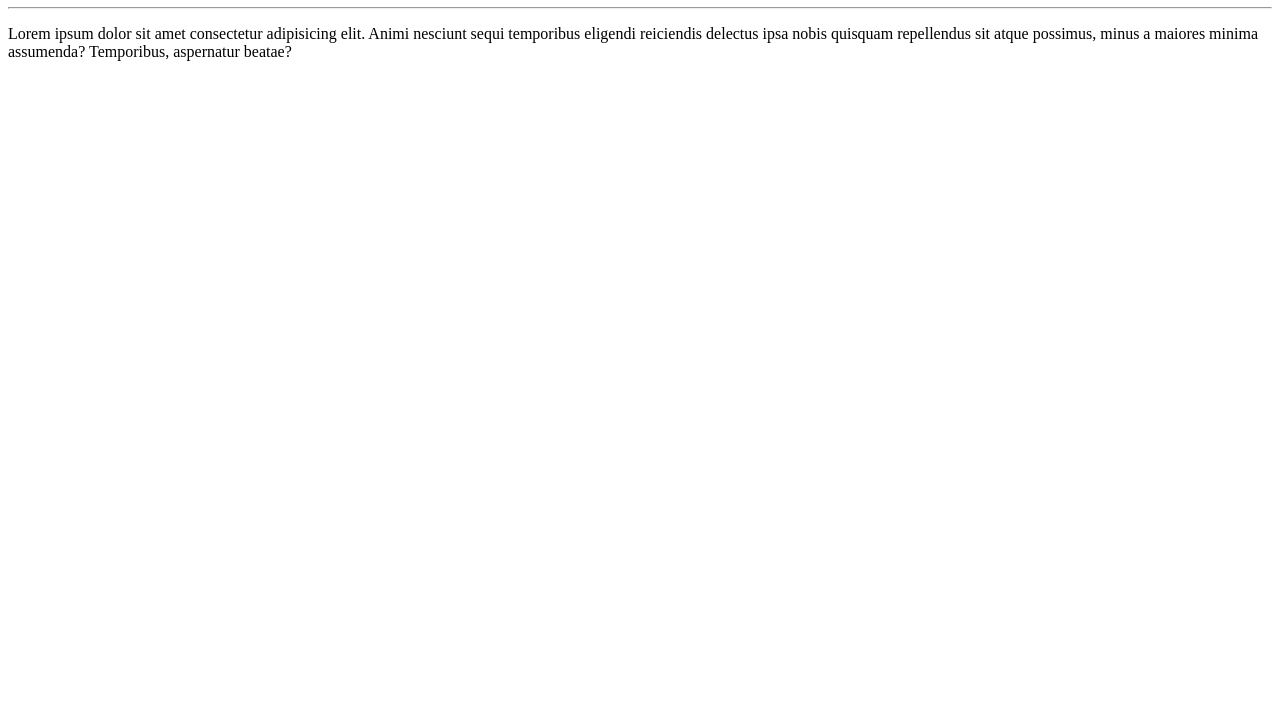
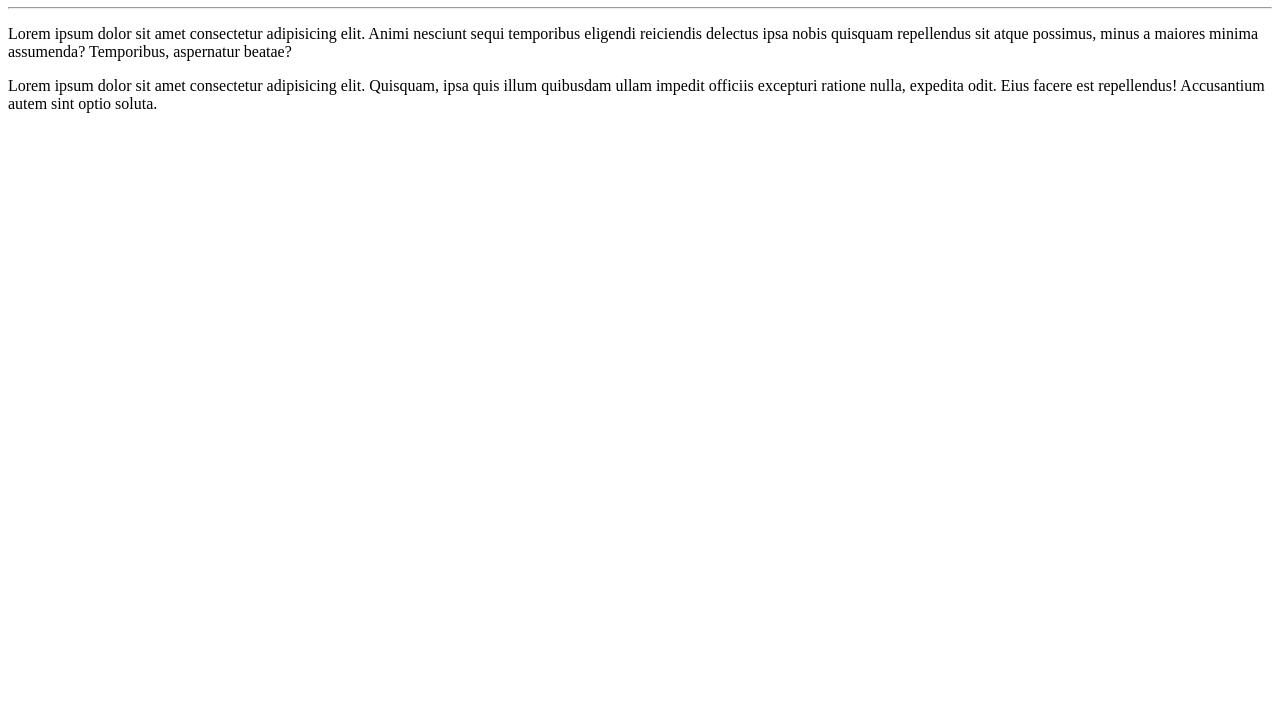
Before and after one commit to BrunoNeves214/Ola-mundo, a plain HTML site: page Site-exemplo/index.html in a window 1280 px wide. Shown: the part 73-800 px from the top of the page. Drawn offline with Linux system fonts and the light colour scheme.

Commit message:
Alteração no index.html

```diff
--- a/Site-exemplo/index.html
+++ b/Site-exemplo/index.html
@@ -11,5 +11,7 @@
     <hr>
 
     <p>Lorem ipsum dolor sit amet consectetur adipisicing elit. Animi nesciunt sequi temporibus eligendi reiciendis delectus ipsa nobis quisquam repellendus sit atque possimus, minus a maiores minima assumenda? Temporibus, aspernatur beatae?</p>
+
+    <p>Lorem ipsum dolor sit amet consectetur adipisicing elit. Quisquam, ipsa quis illum quibusdam ullam impedit officiis excepturi ratione nulla, expedita odit. Eius facere est repellendus! Accusantium autem sint optio soluta.</p>
 </body>
 </html>
```
